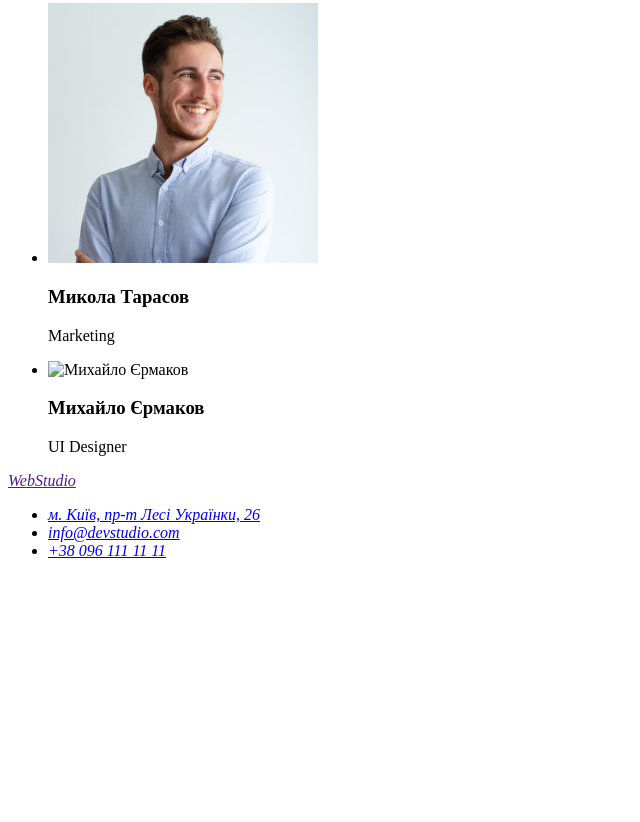
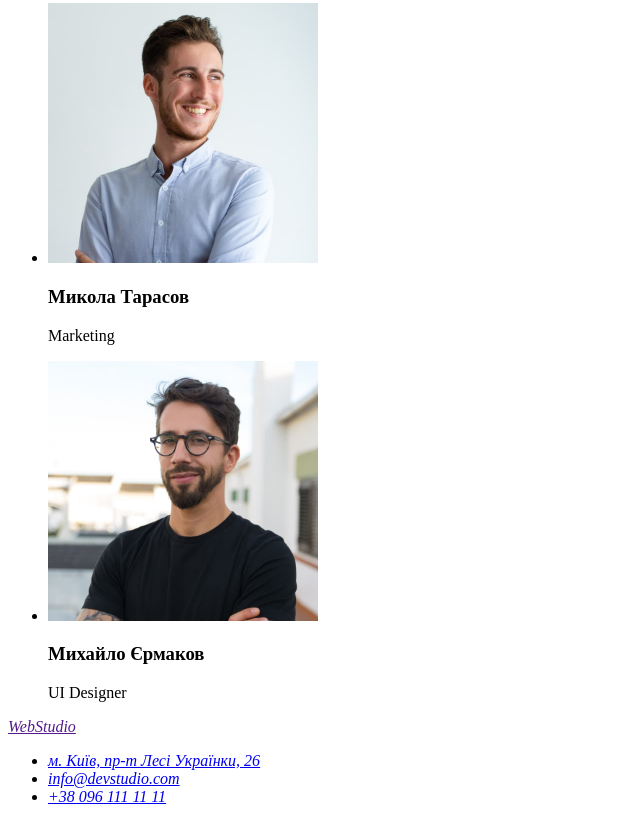
Before and after one commit to Yaroslav-Marinich/goit-markup-hw-01, a plain HTML site: page index.html in a window 1280 px wide. Shown: the part 2290-3112 px from the top of the page, without its empty margins (0-640 px from the left). Before the commit the page ends 2866 px from the top, so only its background shows below. Drawn offline with Linux system fonts and the light colour scheme; the site is published under a folder, as on GitHub Pages, so addresses that start at the root find nothing.

Commit message:
change to img

```diff
--- a/index.html
+++ b/index.html
@@ -63,7 +63,7 @@
                     <h3>Микола Тарасов</h3>
                     <p>Marketing</p>
                 </li>
-                <li><img src="/images/mykhailo.jpg" alt="Михайло Єрмаков" width="270" height="260">
+                <li><img src="./images/mykhailo.jpg" alt="Михайло Єрмаков" width="270" height="260">
                     <h3>Михайло Єрмаков</h3>
                     <p>UI Designer</p>
                 </li>
```
